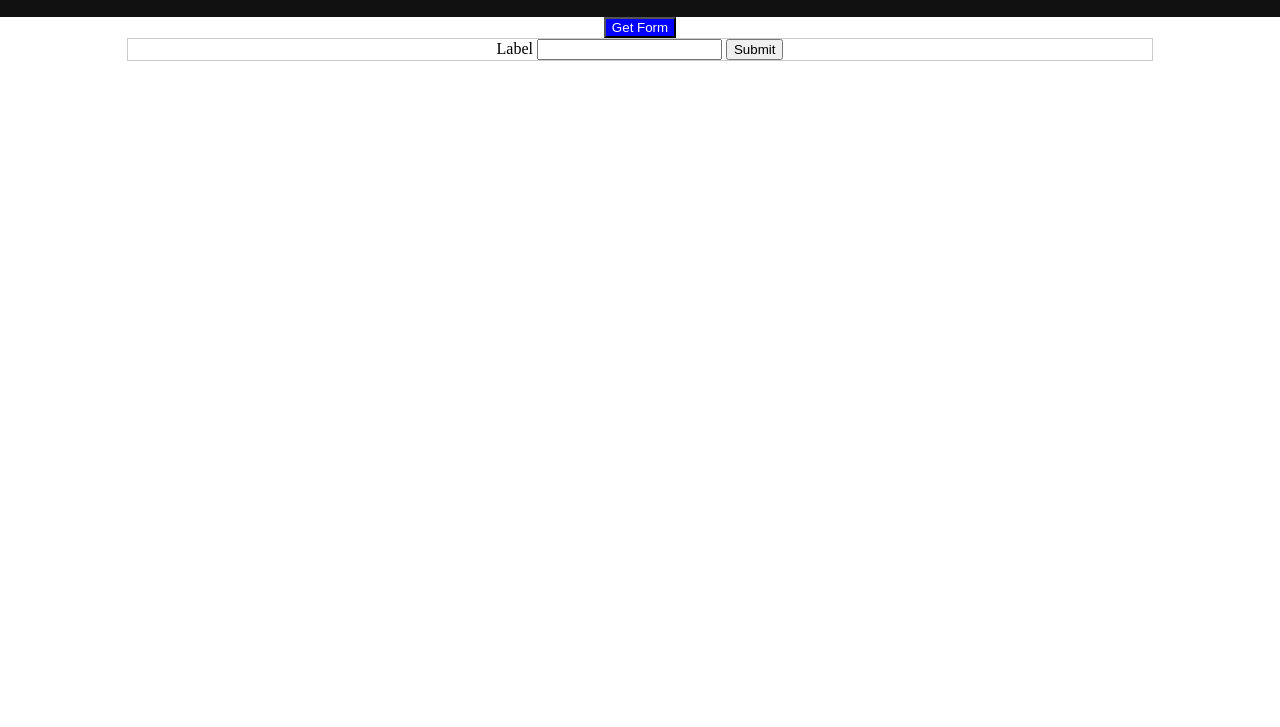
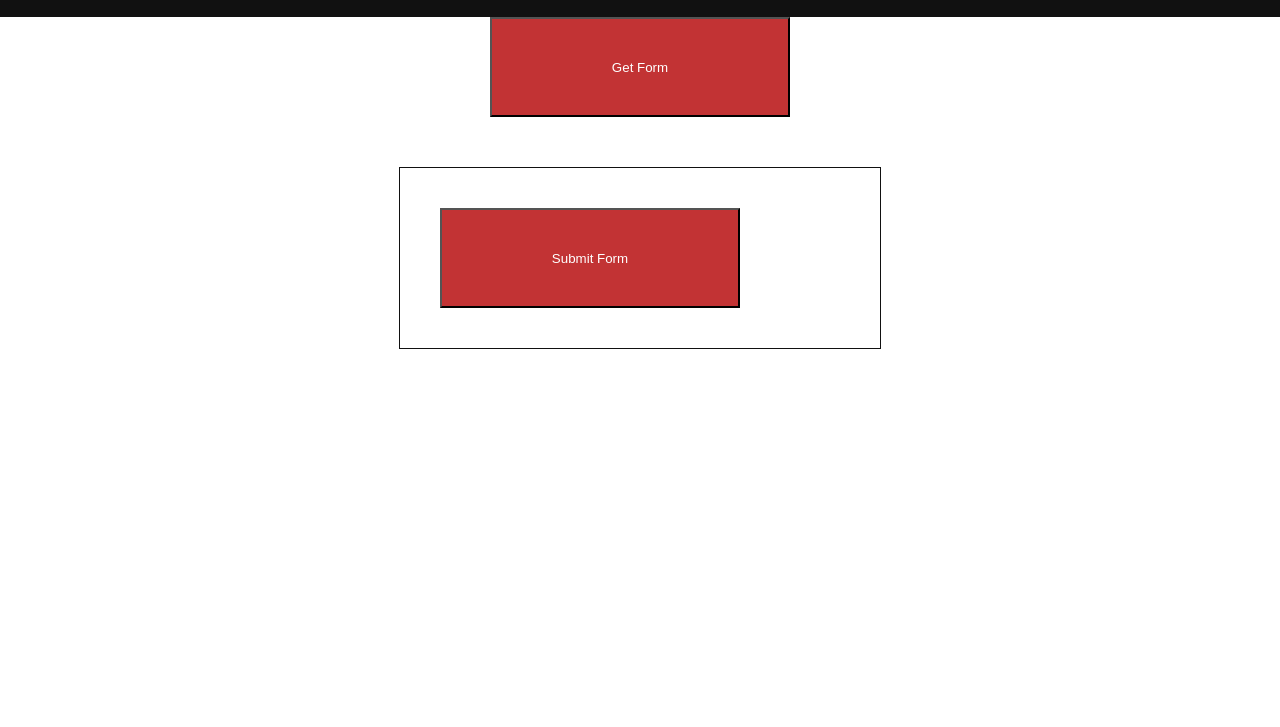
Before and after one commit to sujaykundu777/learning_angularjs, a website built with webpack: page random-form-using-json/index.html in a window 1280 px wide. Shown: the part 73-800 px from the top of the page. Built offline with nearby package versions, Linux system fonts and the light colour scheme; some packages are replaced by stand-ins of ours.

Commit message:
Displaying Form UI

```diff
--- a/random-form-using-json/assets/css/style.css
+++ b/random-form-using-json/assets/css/style.css
@@ -8,8 +8,9 @@ html,body{
   border:1px solid #111;
   margin-left:auto;
   margin-right:auto;
-  width:80%;
+  width:400px;
   padding: 40px;
+  margin-top:50px;
 }
 .center{
   text-align: center;
@@ -18,21 +19,19 @@ html,body{
   background-color: #111;
   color:#fff;
   height: 70px;
-  width:100%;
+  width:99%;
   margin-top:-20px;
   text-align: center;
   padding:20px;
 }
 .btn{
-  background-color: blue;
+  background-color: #c23334;
   color : #fff;
+  width: 300px;
+  height: 100px;
+  padding:20px;
+
 }
 .fields{
   border:1px solid #111;
 }
-.form-container{
-  width: 80%;
-  margin-left: auto;
-  margin-right: auto;
-  border:1px solid #ccc;
-}
--- a/random-form-using-json/index.html
+++ b/random-form-using-json/index.html
@@ -16,43 +16,27 @@
   <div class="header">
 
        <h1> Random Form </h1>
+  </div>
 
-  </div>
-  <div class="container center" ng-controller="getFormCtrl">
+  <div class="container" ng-controller="getFormCtrl">
             <!-- Form -->
+          <div class="container center">
+            <button ng-click="clickButton()" class="btn">Get Form</button>
+            </div>
+                     <form class="myForm" id="{{form_dt.data.data.form_id}}" name="{{form_dt.data.data.form_name}}" >
 
-     <button ng-click="clickButton()" class="btn">Get Form</button>
-
-             <div class="form-container center">
-                      <form name="myform" >
-                          <label for="firstName">Label</label>
-                          <input id="firstName" type="text" >
-                          <button>Submit</button>
-                      </form>
-             </div>
-             <form class="myForm" ng-repeat="field in form_dt.data.data.form_fields">
-
-              <div class="fields">
-
-                       <h1> ID : {{form_dt.data.data.form_id}}</h1>
-                       <h1> Name : {{form_dt.data.data.form_name}}</h1>
-
-                       <h2> Label : {{field.label}}</h2>
-                       <h2> Type :  {{field.component}} </h1>
-                       <h2> Description : {{field.description}}</h2>
-                       <h2> Editable : {{field.editable}}</h2>
-                       <h2> Options : {{field.options}}</h2>
-                       <h2> Required : {{field.required}}</h2>
-                       <h2> Validation : {{field.validation}}</h2>
-                       <h2> AutoSelect : {{field.autoselect}}</h2>
-                       <h2> Autofill : {{field.autofill}}</h2>
+                        <div ng-repeat="field in form_dt.data.data.form_fields">
+                            <label for="lbl">{{field.label}}</label>
+                            <input type="{{field.component}}" id="lbl"  ng-required="{{field.required}}" autoselect="{{field.autoselect}}" validation="{{field.validation}}" description="{{field.description}}" editable="{{field.editable}}" />
+                       </div>
+                       <button type="submit" class="btn">Submit Form</button>
 
 
-                      <button type="submit" class="btn">Submit Form</button>
-              </div>
-              <!-- Angular Form -->
+                     </form>
 
-          </form>
+
+
+
 
 
   </div>
```
